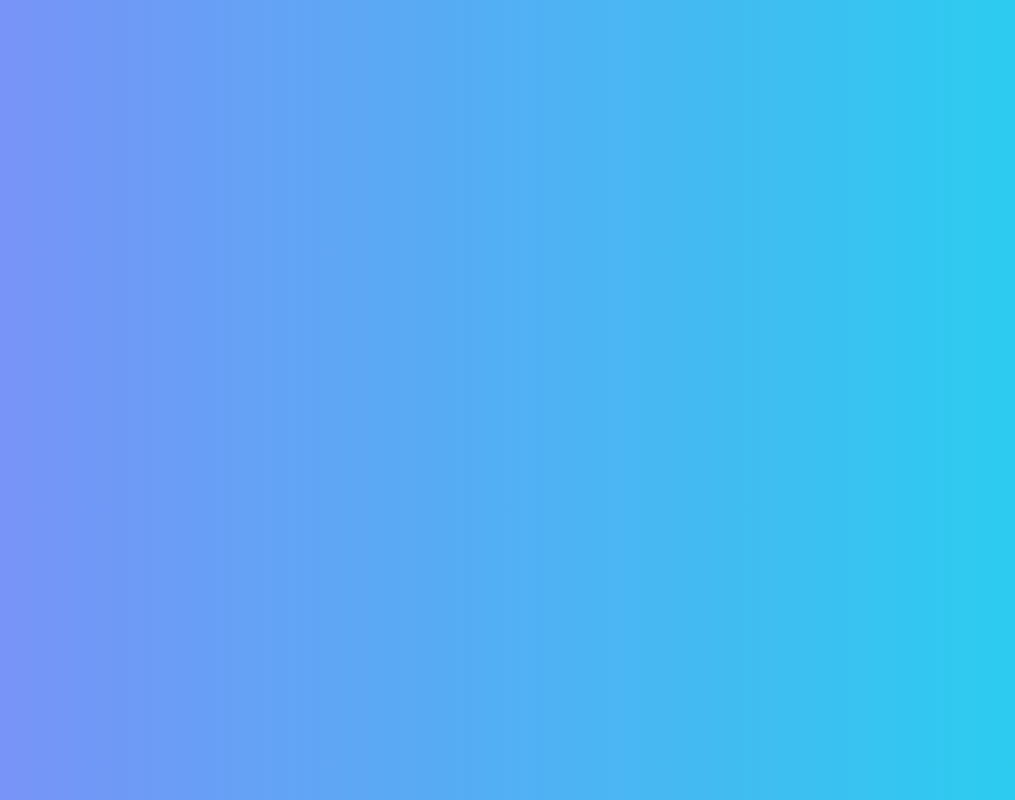
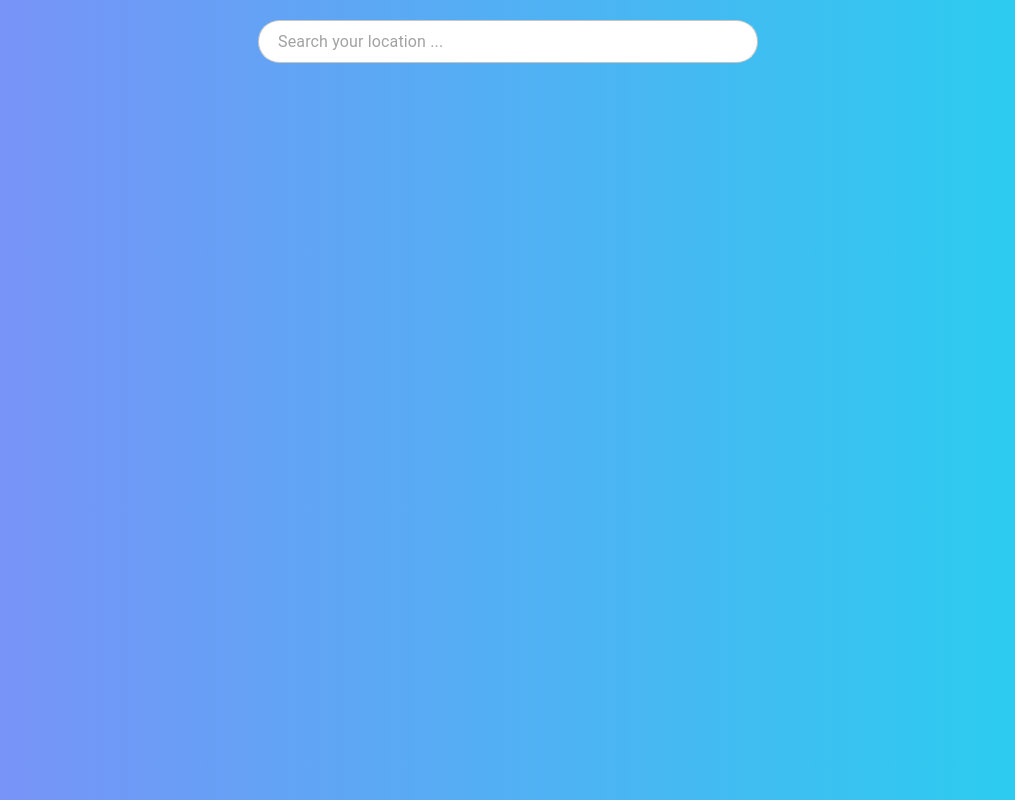
Before and after one commit to podlaskialgorytm3/weather-app, a React (Vite) app: page / in a window 1280 px wide. Shown: the whole page, without its empty margins (132-1147 px from the left). Built offline with nearby package versions, Linux system fonts and the light colour scheme.

Commit message:
feat: create a search bar component and extract main file with other components to file "container.tsx"

```diff
--- a/package.json
+++ b/package.json
@@ -16,7 +16,8 @@
     "@mui/material": "^5.15.15",
     "postcss-cli": "^11.0.0",
     "react": "^18.2.0",
-    "react-dom": "^18.2.0"
+    "react-dom": "^18.2.0",
+    "react-search-box": "^3.0.0"
   },
   "devDependencies": {
     "@types/react": "^18.2.66",
--- a/src/App.tsx
+++ b/src/App.tsx
@@ -1,6 +1,7 @@
+import { Container } from "./features/container/components/container";
+
 const App = () => (
-  <div className="bg-gradient-to-r from-indigo-400 to-cyan-400 h-[100vh] w-full bg-center bg-no-repeat">
-  </div>
+  <Container/>
 )
 
 export default App;
--- /dev/null
+++ b/src/features/container/components/container.tsx
@@ -0,0 +1,9 @@
+import { SearchBar } from "../../search/components/search-bar"
+
+export const Container = () => {
+    return(
+        <div className="bg-gradient-to-r from-indigo-400 to-cyan-400 h-[100vh] w-full bg-center bg-no-repeat">
+            <SearchBar/>
+        </div>
+    )
+}
--- /dev/null
+++ b/src/features/search/components/search-bar.tsx
@@ -0,0 +1,21 @@
+import OutlinedInput from '@mui/material/OutlinedInput';
+
+export const SearchBar = () => {
+    return (
+        <div className="flex justify-center items-center pt-5">
+            <OutlinedInput
+                placeholder="Search your location ..."
+                fullWidth
+                sx={{
+                    width: '80%',
+                    maxWidth: '500px',
+                    borderRadius: '999px',
+                    backgroundColor: 'white',
+                    '& input': {
+                        padding: '10px 20px',
+                    },
+                }}
+            />
+        </div>
+    )
+}
```
Also changed, not shown: src/assets/mountains-4394707_1920.jpg (deleted), 1 other file (tests, documents, lock files or other folders).
